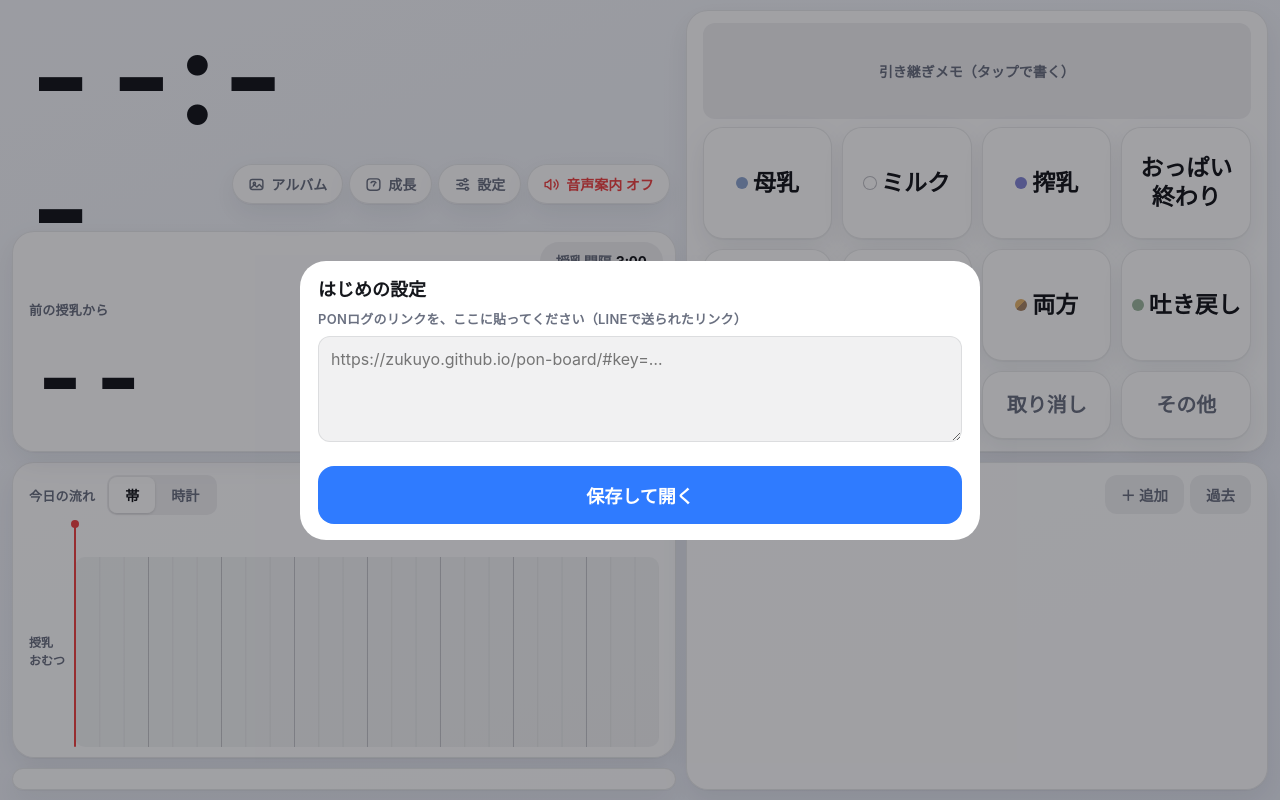
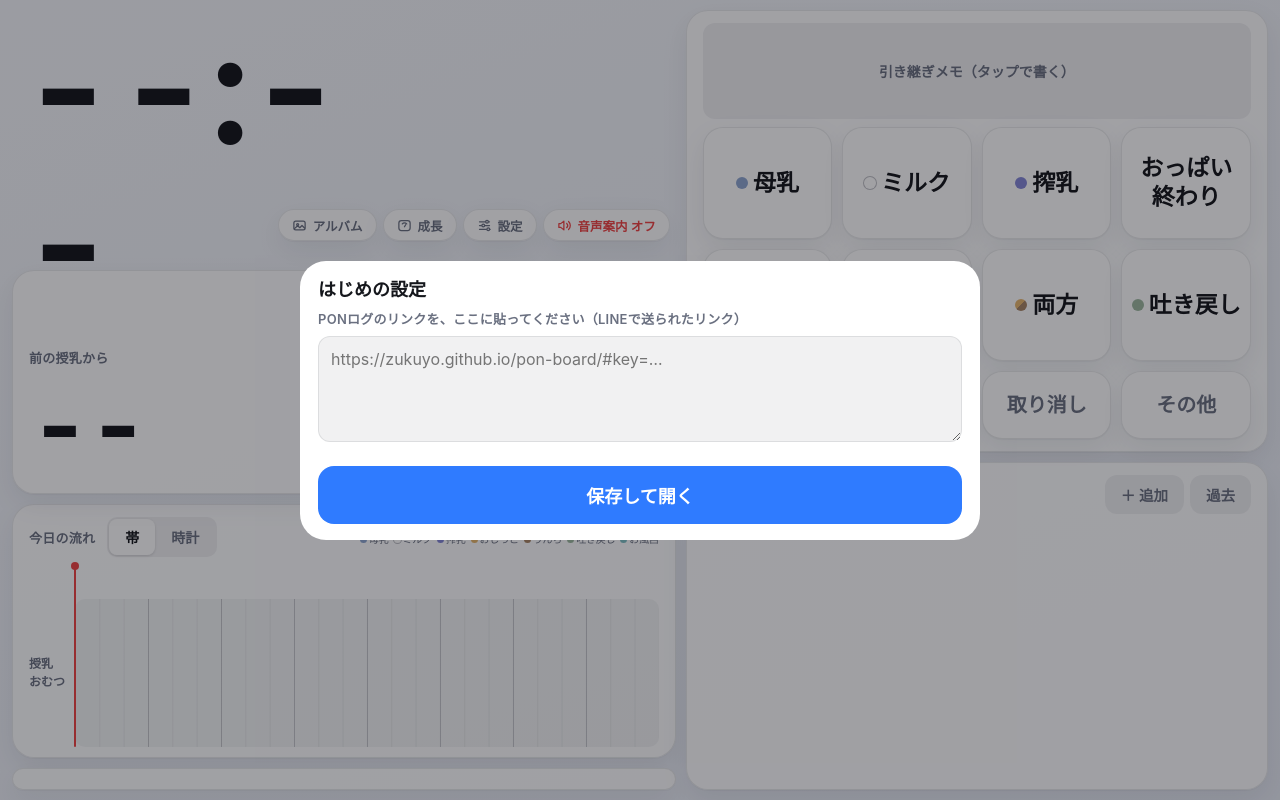
Before and after one commit to zukuyo/pon-board, a plain HTML site: page index.html in a window 1280 px wide. Drawn offline with Linux system fonts and the light colour scheme; a web font is replaced by a local one.

Commit message:
update 2026-11-14 03:13

```diff
--- a/index.html
+++ b/index.html
@@ -17,7 +17,7 @@
     --warn: #f59e0b; --alert: #ef4444; --ok: #22a06b; --accent: #2f7bff; --win: rgba(90,200,250,.30);
     --btn: #ffffff; --btnInk: #15171c; --sheet: #ffffff; --chip: rgba(20,24,40,.06);
     --shadow: 0 1px 1px rgba(20,24,40,.04), 0 10px 28px rgba(20,24,40,.07);
-    --clk: clamp(60px, 16.5vh, 150px);
+    --clk: clamp(64px, 19.5vh, 176px);
   }
   body.night {
     --bg: linear-gradient(160deg, #0d0706 0%, #120907 100%); --card: rgba(30,16,13,.92); --ink: #ffb9a5; --sub: #a96b5e; --line: rgba(255,150,120,.12);
@@ -265,10 +265,6 @@
   .bigpick.three { grid-template-columns: repeat(3, 1fr); }
   .bigpick button { min-height: 120px; border-radius: 20px; background: var(--chip); font-size: 30px; font-weight: 700; color: var(--ink); }
   .bigpick button:active { transform: scale(.97); opacity: .8; }
-  .tool { height: 40px; padding: 0 15px; border-radius: 20px; font-size: 14px; }
-  .tool svg { width: 17px; height: 17px; }
-  .nextLbl { height: 34px; font-size: 14px; padding: 0 13px; border-radius: 17px; }
-  .pill { height: 38px; padding: 0 16px; border-radius: 19px; font-size: 14px; }
   .vsw button { padding: 8px 16px; font-size: 14px; }
   .rhead button { font-size: 14.5px; padding: 9px 16px; border-radius: 12px; }
   .chip { min-height: 46px; font-size: 15.5px; }
```
